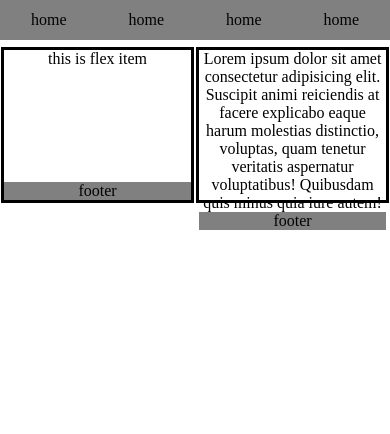
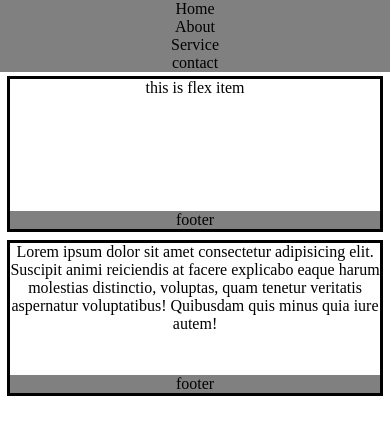
Before and after one commit to asmaagamal871/RWD, a plain HTML site: page lab1/task1.html in a window 390 px wide. Drawn offline with Linux system fonts and the light colour scheme.

Commit message:
add media queries to task1

```diff
--- a/lab1/task1.html
+++ b/lab1/task1.html
@@ -57,15 +57,35 @@
             justify-content: space-between;
             height: 350px;
         }
+        @media(max-width:650px){
+            .header{
+                flex-direction: column;
+                height: 150px;
+            }
+            .container{
+                flex-direction: column;
+                height: 1000px;
+            align-items: center;         }
+            .box1{
+                width: 95%;
+            }
+            .box2{
+                width: 95%;
+            }
+            .container1{
+                height: 400px;
+            }
+
+        }
     </style>
     </head>
     <body>
         <div class="container1">
             <div class="header">
-                <a href="#">home</a>
-                <a href="#">home</a>
-                <a href="#">home</a>
-                <a href="#">home</a>
+                <a href="#">Home</a>
+                <a href="#">About</a>
+                <a href="#">Service</a>
+                <a href="#">contact</a>
             </div>
             <div class="container">
                 <div class="box1">
```
